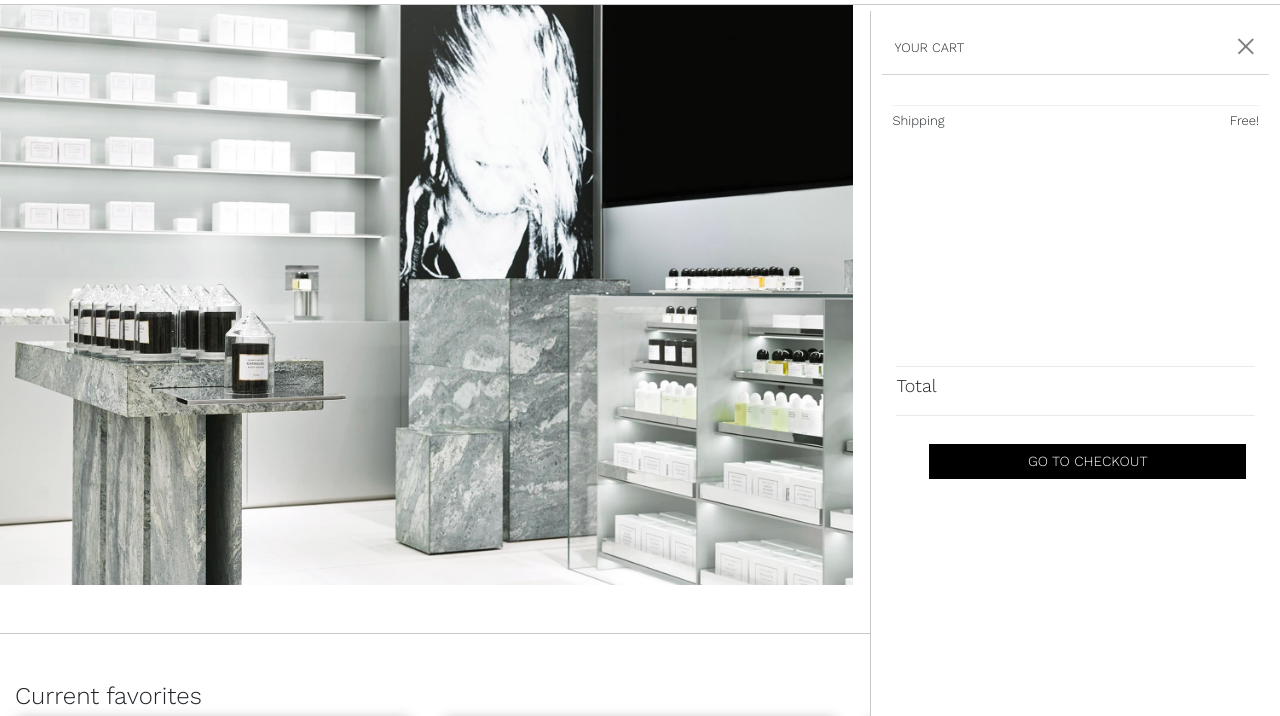
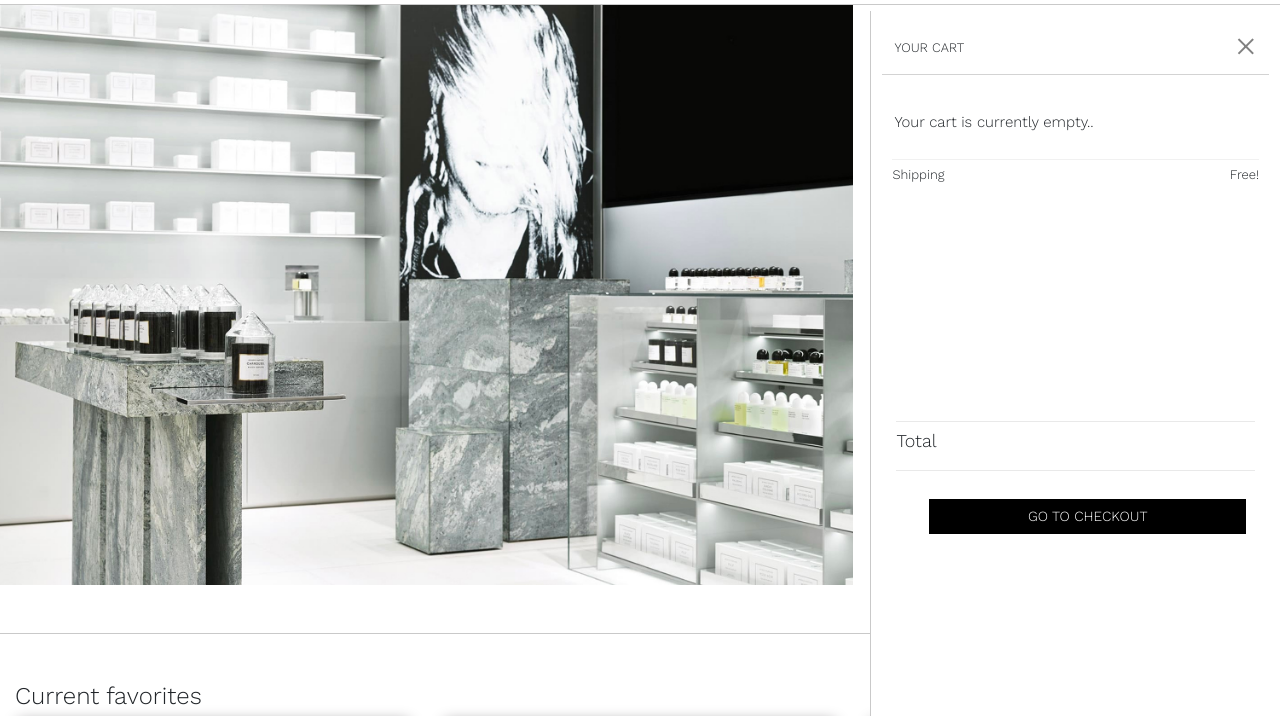
Before and after one commit to ullagulla/FED19agiltwebbshop, a plain HTML site: page index.html in a window 1280 px wide. Both pictures are taken after a click on the picture 1243 px from the left and 36 px from the top of the page. Shown: the part 65-781 px from the top of the page. Drawn offline with nearby package versions, Linux system fonts and the light colour scheme.

Commit message:
tom varukorg

```diff
--- a/SCSS/_varukorg.scss
+++ b/SCSS/_varukorg.scss
@@ -59,6 +59,13 @@ body {
             margin-top: 20px;
             margin-bottom: 10px;
             padding: 0;
+
+            #empty{
+                padding: 6px;
+                margin-left: 21px;
+                margin-top: 10px;
+                margin-bottom: 10px;
+            }
 
             ul {
                 padding: 0px;
--- a/index.html
+++ b/index.html
@@ -82,7 +82,7 @@
                             <span class="badge-icon">0</span>
                         </div>
                     </div>
-                    <!-- varukorg -->
+                    <!-- Varukorg-->
                     <div id="myCart" class="cartnav container">
                         <div class="cart-header d-flex justify-content-between">
                             <p id="rubrik">YOUR CART</p>
@@ -90,7 +90,8 @@
                         </div>
                         <div class="container cart-row" id="mainDiv">
                             <div class="row cart-prod-container">
-                                <!--Looping through cart items in javascript-->
+                                <p id="empty">Your cart is currently empty..</p>
+                                <!--Loopar cart items i javascript-->
                             </div>
                             <div class="d-flex justify-content-between shippingDiv">
                                 <p id="frakt">Shipping</p>
```
Also changed, not shown: CSS/main.css.
